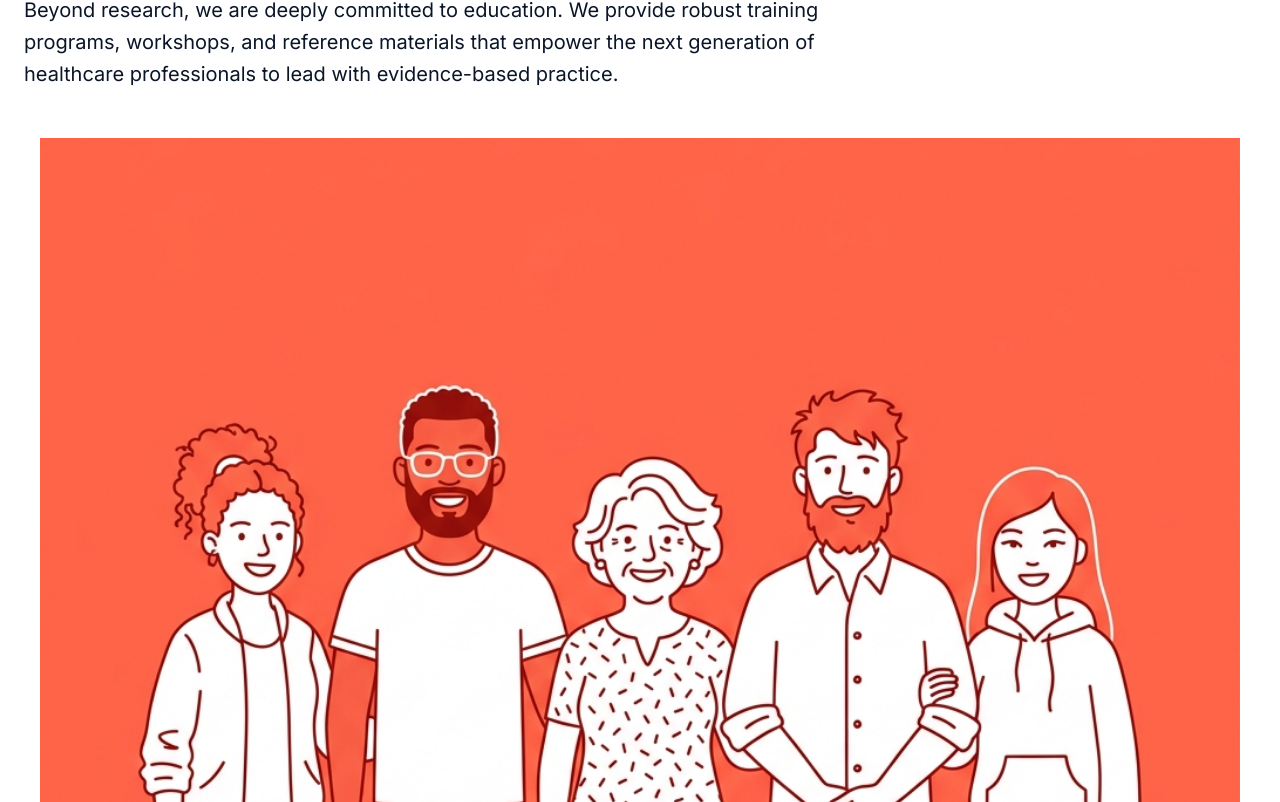
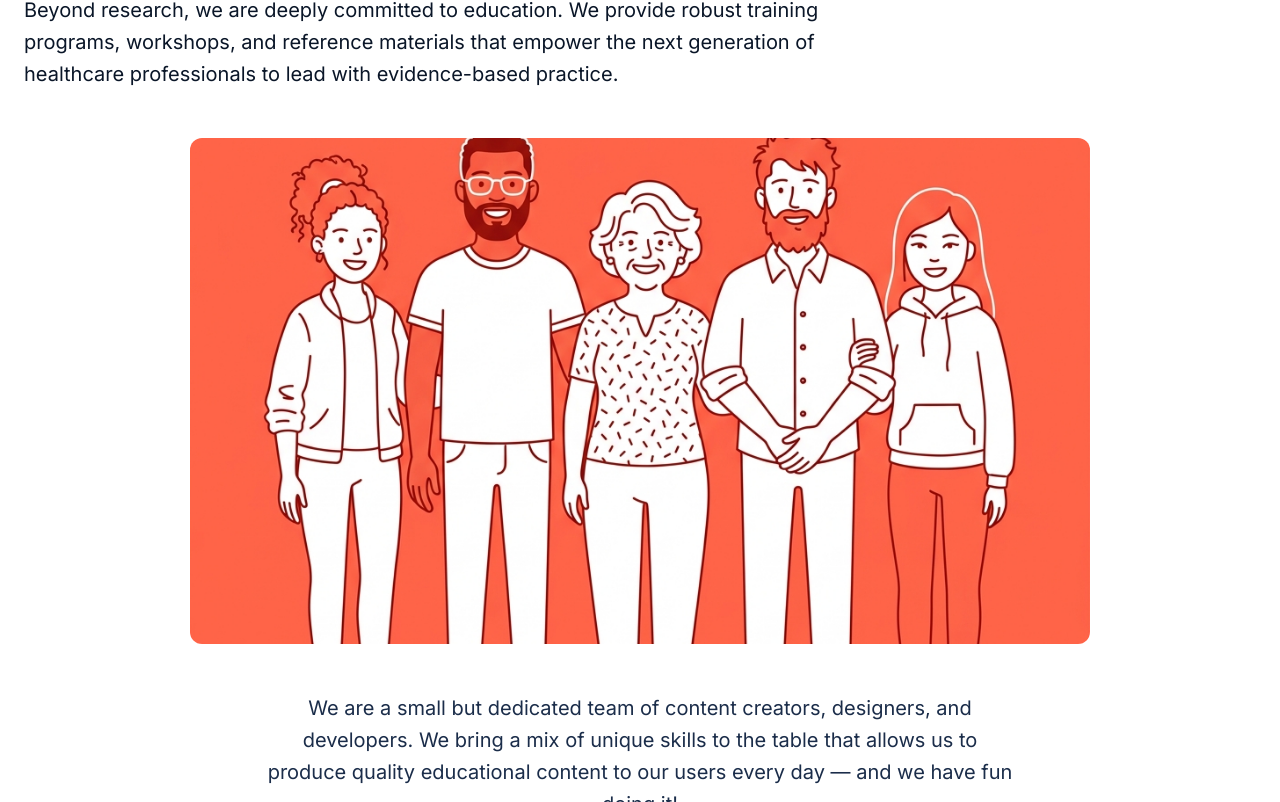
Before and after one commit to tifedon/medlab, a Next.js app: page /about in a window 1280 px wide. Shown: the part 758-1560 px from the top of the page. Built offline with nearby package versions, Linux system fonts and the light colour scheme; no server answers.

Commit message:
style(about): Reduce team banner size and enforce 16:9 aspect ratio

```diff
--- a/src/components/MeetTheTeam.tsx
+++ b/src/components/MeetTheTeam.tsx
@@ -26,14 +26,15 @@ const team = [
 export default function MeetTheTeam() {
   return (
     <div style={{ textAlign: 'center', marginBottom: '4rem', width: '100%' }}>
-      <div style={{ width: '100%', overflow: 'hidden', display: 'flex', justifyContent: 'center' }}>
-        <Image
-          src="/images/team_banner.png"
-          alt="Team Banner"
-          width={1200}
-          height={400}
-          style={{ width: '100%', maxWidth: '1200px', height: 'auto', display: 'block' }}
-        />
+      <div style={{ width: '100%', display: 'flex', justifyContent: 'center' }}>
+        <div style={{ width: '100%', maxWidth: '900px', aspectRatio: '16 / 9', position: 'relative', overflow: 'hidden', borderRadius: '12px' }}>
+          <Image
+            src="/images/team_banner.png"
+            alt="Team Banner"
+            fill
+            style={{ objectFit: 'cover' }}
+          />
+        </div>
       </div>
 
       <div style={{ maxWidth: '800px', margin: '3rem auto 4rem auto', padding: '0 1.5rem' }}>
```
